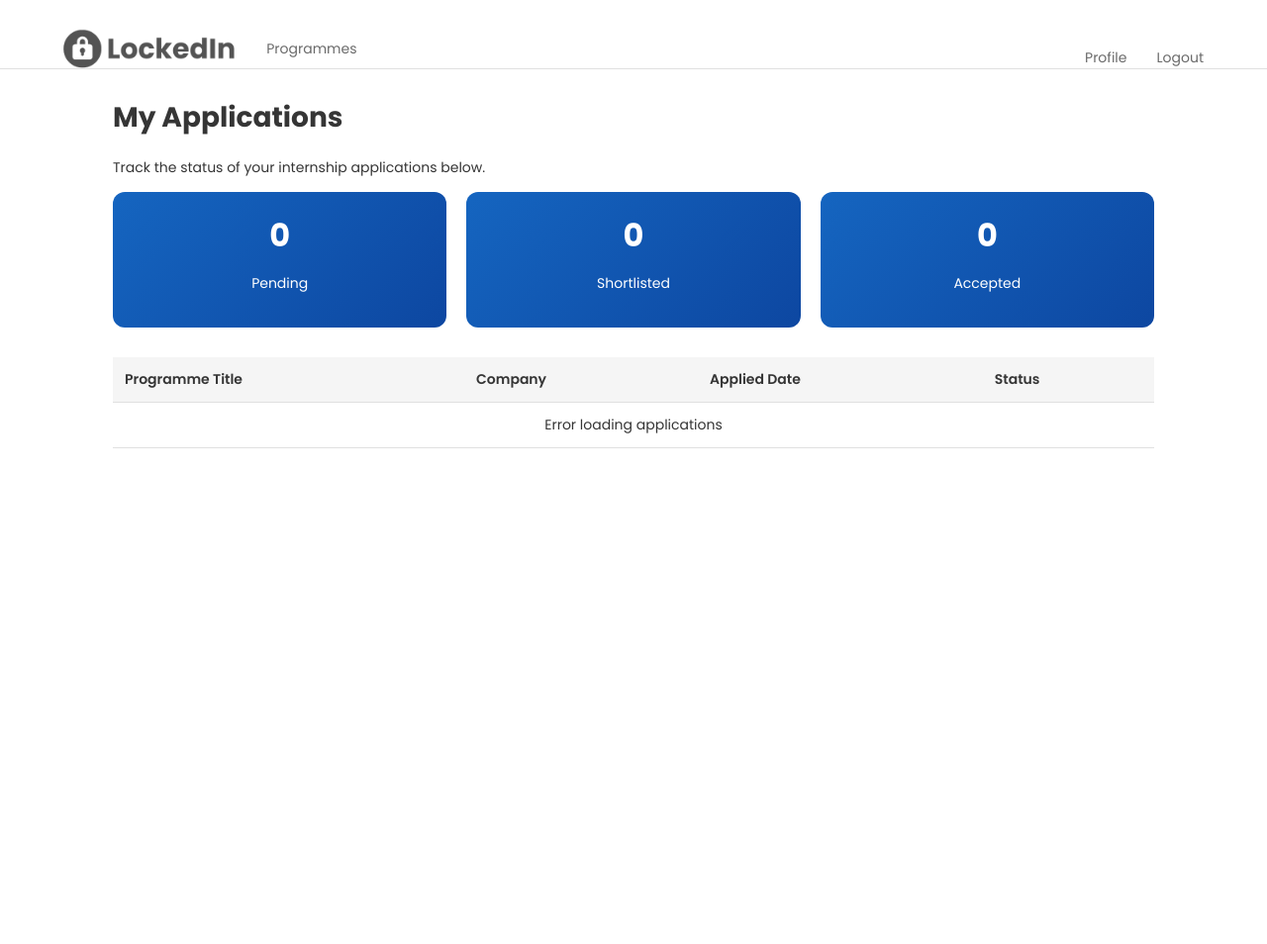
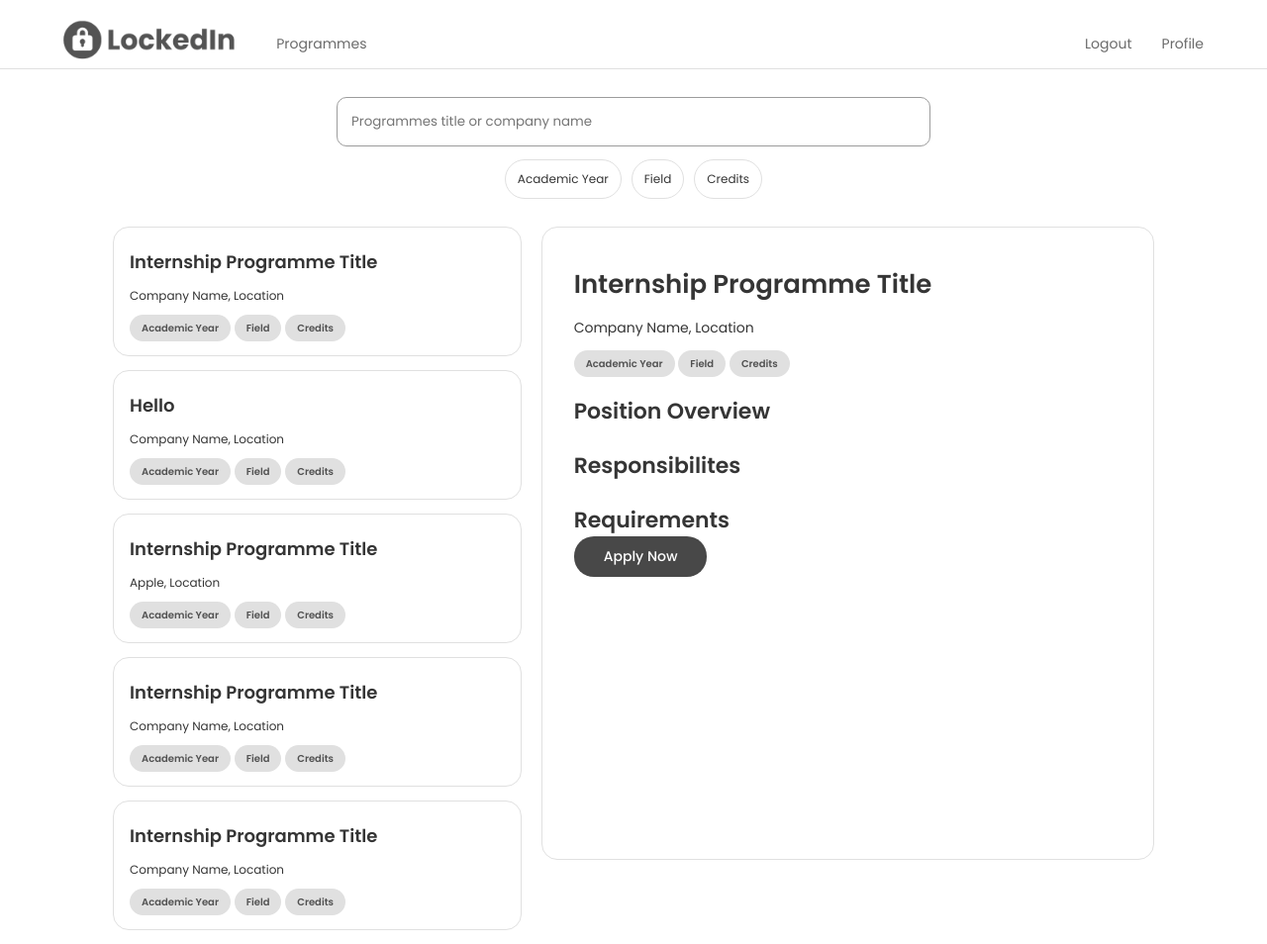
Before and after one commit to BossDNW/LockedIn, a Python web app: template app/templates/app.html in a window 1280 px wide. Shown: the whole page at 99% size. Before the commit the page ends 453 px from the top, so only its background shows below. Run offline with Jinja, Linux system fonts and the light colour scheme; the template is opened without the code that fills it, so the values that code supplies are empty.

Commit message:
Reverted and Fixed
Fixed merge issue

```diff
--- a/app/models/__init__.py
+++ /dev/null
@@ -1 +0,0 @@
-# models package
--- a/app/repositories/__init__.py
+++ b/app/repositories/__init__.py
@@ -1 +1 @@
-# repositories package
+from .user import UserRepository
--- a/app/routers/programmes.py
+++ b/app/routers/programmes.py
@@ -9,6 +9,7 @@ from app.routers import templates
 
 router = APIRouter(tags=["Programmes"])
 
+# HTML PAGE ROUTE - Only this remains
 @router.get("/programmes", response_class=HTMLResponse)
 async def programmes_page(request: Request, db: SessionDep, user: AuthDep):
     """Render the programmes page"""
--- a/app/templates/app.html
+++ b/app/templates/app.html
@@ -1,174 +1,69 @@
 {% extends "authenticated-base.html" %}
-{% block title %}My Applications{% endblock %}
+{% block title %}Programmes{% endblock %}
 
-{% block additional_styles %}
-<style>
-    .applications-container {
-        margin-top: 20px;
-    }
+{% block external_js %}
+{% endblock %}
 
-    .stats-grid {
-        display: grid;
-        grid-template-columns: repeat(auto-fit, minmax(200px, 1fr));
-        gap: 20px;
-        margin-bottom: 30px;
-    }
-
-    .stat-card {
-        background: linear-gradient(135deg, #1565c0, #0d47a1);
-        color: white;
-        padding: 20px;
-        border-radius: 12px;
-        text-align: center;
-    }
-
-    .stat-card h3 {
-        font-size: 32px;
-        margin: 0 0 8px 0;
-    }
-
-    .applications-table {
-        width: 100%;
-        border-collapse: collapse;
-    }
-
-    .applications-table th, .applications-table td {
-        padding: 12px;
-        text-align: left;
-        border-bottom: 1px solid var(--border-colour);
-    }
-
-    .applications-table th {
-        background-color: #f5f5f5;
-        font-weight: 600;
-    }
-
-    .status-badge {
-        display: inline-block;
-        padding: 4px 12px;
-        border-radius: 20px;
-        font-size: 12px;
-        font-weight: 600;
-    }
-
-    .status-pending {
-        background-color: #fff3e0;
-        color: #ed6c02;
-    }
-
-    .status-shortlisted {
-        background-color: #e3f2fd;
-        color: #1565c0;
-    }
-
-    .status-accepted {
-        background-color: #e8f5e9;
-        color: #2e7d32;
-    }
-
-    .status-rejected {
-        background-color: #ffebee;
-        color: #c62828;
-    }
-
-    .empty-state {
-        text-align: center;
-        padding: 40px;
-        color: #666;
-    }
-
-    .browse-link {
-        display: inline-block;
-        margin-top: 20px;
-        color: #1565c0;
-        text-decoration: none;
-    }
-
-    .browse-link:hover {
-        text-decoration: underline;
-    }
-</style>
-{% endblock %}
 
 {% block subpage_content %}
 <div class="page-content">
-    <div class="applications-container">
-        <h1>My Applications</h1>
-        <p>Track the status of your internship applications below.</p>
+    <div class="search">
+        <input class="search-bar" type="text" placeholder="Programmes title or company name">
 
-        <div class="stats-grid">
-            <div class="stat-card">
-                <h3 id="pendingCount">0</h3>
-                <p>Pending</p>
-            </div>
-            <div class="stat-card">
-                <h3 id="shortlistedCount">0</h3>
-                <p>Shortlisted</p>
-            </div>
-            <div class="stat-card">
-                <h3 id="acceptedCount">0</h3>
-                <p>Accepted</p>
-            </div>
+        <div class="search-filters">
+            <button>Academic Year</button>
+            <button>Field</button>
+            <button>Credits</button>
         </div>
+    </div>
 
-        <table class="applications-table">
-            <thead>
-                <tr>
-                    <th>Programme Title</th>
-                    <th>Company</th>
-                    <th>Applied Date</th>
-                    <th>Status</th>
-                </tr>
-            </thead>
-            <tbody id="applications-tbody">
-                <tr><td colspan="4" style="text-align: center;">Loading...</td\(�
-            </tbody>
-        �
+    <div class="master-detail">
+        <div class="master" id="master"></div>
+        <div class="detail" id="detail"></div>
+    </div>
 
-        <a href="/programmes" class="browse-link">← Browse More Programmes</a>
-    </div>
 </div>
 
 <script>
-    async function loadMyApplications() {
-        try {
-            const response = await fetch('/api/my-applications');
-            const applications = await response.json();
+    const data = [
+        {id: 1, programme_title: "Internship Programme Title", company_name: "Company Name", company_location: "Location", academic_year: "Academic Year", field: "Field", credits: "Credits"},
+        {id: 2, programme_title: "Hello", company_name: "Company Name", company_location: "Location", academic_year: "Academic Year", field: "Field", credits: "Credits"},
+        {id: 3, programme_title: "Internship Programme Title", company_name: "Apple", company_location: "Location", academic_year: "Academic Year", field: "Field", credits: "Credits"},
+        {id: 4, programme_title: "Internship Programme Title", company_name: "Company Name", company_location: "Location", academic_year: "Academic Year", field: "Field", credits: "Credits"},
+        {id: 5, programme_title: "Internship Programme Title", company_name: "Company Name", company_location: "Location", academic_year: "Academic Year", field: "Field", credits: "Credits"}
+    ];
+    const masterList = document.getElementById("master");
+    const detailView = document.getElementById("detail");
 
-            const stats = {
-                pending: 0,
-                shortlisted: 0,
-                accepted: 0
-            };
+    function renderList() {
+        masterList.innerHTML = "";
 
-            const tbody = document.getElementById('applications-tbody');
-            if (applications.length === 0) {
-                tbody.innerHTML = '<tr><td colspan="4" class="empty-state">You haven\'t applied to any programmes yet.<br><a href="/programmes" style="color: #1565c0;">Browse Programmes →</a></td></tr>';
-            } else {
-                tbody.innerHTML = applications.map(app => {
-                    if (app.status === 'pending') stats.pending++;
-                    if (app.status === 'shortlisted') stats.shortlisted++;
-                    if (app.status === 'accepted') stats.accepted++;
+        for (let i=0; i<data.length; i++) {
+            let item = data[i];
+            let div = document.createElement("div");
 
-                    return `
-                        <tr>
-                            <td><strong>${escapeHtml(app.programme_title)}</strong></td>
-                            <td>${escapeHtml(app.company_name)}</td>
-                            <td>${new Date(app.applied_date).toLocaleDateString() || 'N/A'}</td>
-                            <td><span class="status-badge status-${app.status}">${app.status}</span></td>
-                        </tr>
-                    `;
-                }).join('');
+            div.className = "master-item";
+            div.innerHTML = `
+                <div class="item-content">
+                    <h2>${item.programme_title}</h2>
+                    <p>${item.company_name}, ${item.company_location}</p>
+                    <span>${item.academic_year}</span>
+                    <span>${item.field}</span>
+                    <span>${item.credits}</span>
+                </div>
+            `;
+            div.onclick = function () {
+                let allItems = document.querySelectorAll(".master-item");
+                for (let j=0; j<allItems.length; j++) {
+                    allItems[j].classList.remove("active");
+                }
+
+                this.classList.add("active");
+                renderDetail(item);
             }
+            masterList.appendChild(div);
+        }
 
-            document.getElementById('pendingCount').textContent = stats.pending;
-            document.getElementById('shortlistedCount').textContent = stats.shortlisted;
-            document.getElementById('acceptedCount').textContent = stats.accepted;
-
-        } catch (error) {
-            console.error('Error loading applications:', error);
-            document.getElementById('applications-tbody').innerHTML = '<tr><td colspan="4" style="text-align: center;">Error loading applications</td></tr>';
-        }
     }
 
     function renderDetail(item) {
@@ -187,6 +82,9 @@
         `;
     }
 
-    loadMyApplications();
+    renderList();
+    renderDetail(data[0]);
+
 </script>
+
 {% endblock %}
--- a/app/templates/authenticated-base.html
+++ b/app/templates/authenticated-base.html
@@ -46,15 +46,11 @@
 
         .nav-left, .nav-right {
             display: flex;
-            align-items: center;
-            gap: 30px;
         }
 
         .page-links, .account-options {
             display: flex;
             gap: 30px;
-            margin: 0;
-            padding: 0;
         }
 
         li {
@@ -244,38 +240,34 @@
 <div class="topnav">
     <div class="topnav-content">
         <div class="nav-left">
-            <img src="/static/img/logo.png" alt="LockedIn Logo" style="height: 40px;">
+            <!-- <h1>Logo</h1> -->
+             <img src="/static/img/logo.png" alt="LockedIn Logo" style="height: 40px; margin-bottom: 4px;">
             <ul class="page-links">
                 <li><a href="/programmes">Programmes</a></li>
 
-                <!-- Student Links -->
-                {% if user and user.role == 'student' %}
-                    <li><a href="/my-applications">My Applications</a></li>
+                {% if user.role == 'company' %}
+                    <li><a href="/candidates">Candidates</a></li>
+                    <li><a href="/post-programme">Post a Programme</a></li>
+
+                {% elif user.role == 'admin' %}
+                    <li><a href="/applicants">Applicants</a></li>
                 {% endif %}
 
-                <!-- Company Links -->
-                {% if user and user.role == 'company' %}
-                    <li><a href="/candidates">My Candidates</a></li>
-                    <li><a href="/post-programme">Post a Programme</a></li>
-                {% endif %}
-
-                <!-- Admin Links -->
-                {% if user and user.role == 'admin' %}
-                    <li><a href="/admin/candidates">Admin - Shortlist</a></li>
-                {% endif %}
             </ul>
         </div>
 
         <div class="nav-right">
             <ul class="account-options">
+                <li><a href="/logout">Logout</a></li>
                 <li><a href="/profile">Profile</a></li>
-                <li><a href="/logout">Logout</a></li>
             </ul>
         </div>
     </div>
 </div>
 
-{% block subpage_content %}{% endblock %}
+
+    {% block subpage_content %}{% endblock %}
+
 
 {% block subpage_scripts %}{% endblock %}
 
```
Also changed, not shown: app/models/user.py (+8 -12 lines), app/routers/__init__.py (+1 -24 lines), app/routers/admin_home.py (+5 -4 lines), app/routers/applications.py (+2 -27 lines), app/routers/index.py (+7 -11 lines), app/routers/login.py (+6 -8 lines), app/routers/logout.py (+12 -7 lines), app/routers/register.py (+25 -46 lines), app/routers/user_home.py (+5 -4 lines), app/static/js/app.js (+30 -3 lines), app/dependencies/__init__.py (line endings or trailing spaces), app/dependencies/session.py (line endings or trailing spaces), app/schemas/__init__.py (line endings or trailing spaces).
